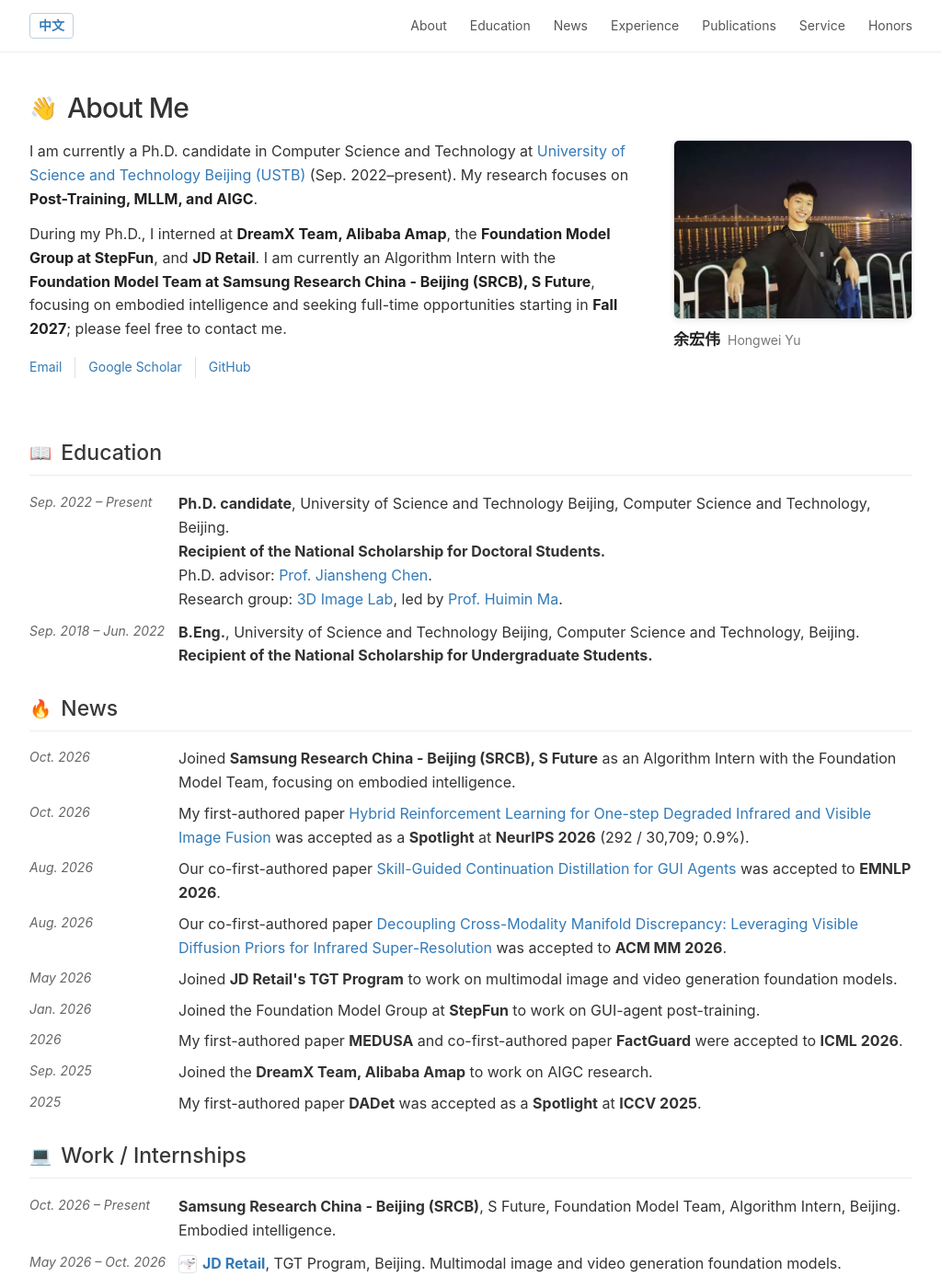
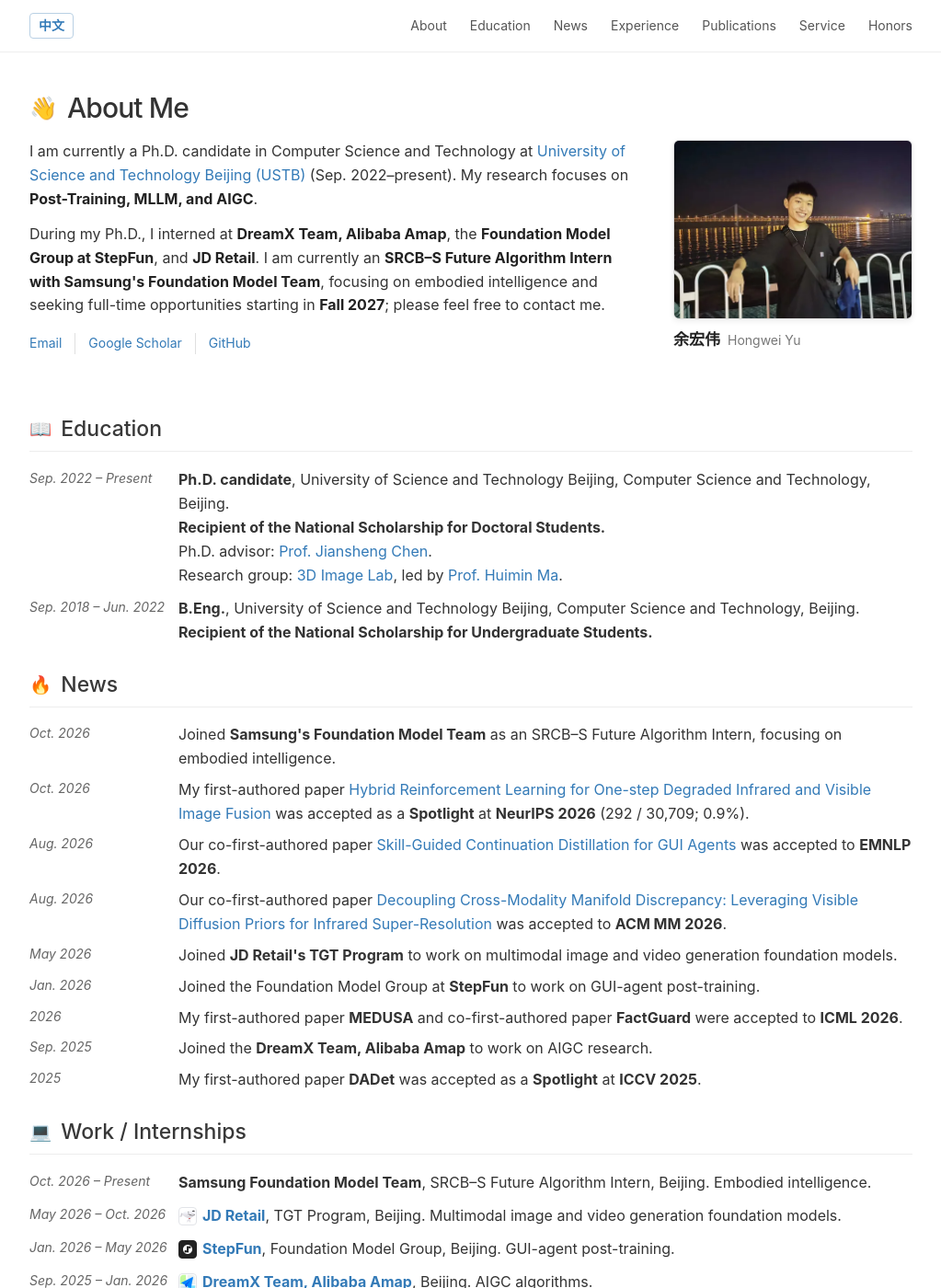
Before and after one commit to yuhongwei22/yuhongwei22.github.io, a Jekyll site: the page built from _pages/en.md, in a window 1280 px wide and 1400 px high. Shown: the whole window at 92% size, without its empty margins (128-1151 px from the left). Built offline with Jekyll 4.4.1, drawn with Linux system fonts in a browser that asks for light colours; a style sheet for code colours, icons or effects is not loaded.

Commit message:
Correct Samsung internship title

```diff
--- a/_pages/en.md
+++ b/_pages/en.md
@@ -17,7 +17,7 @@ redirect_from:
       <img class="academic-avatar" src="{{ site.baseurl }}/images/person.webp" alt="Hongwei Yu" width="260" height="195" decoding="async">
       <span class="academic-profile__name"><strong>余宏伟</strong><span>Hongwei Yu</span></span>
     </span>I am currently a Ph.D. candidate in Computer Science and Technology at <a href="https://www.ustb.edu.cn/">University of Science and Technology Beijing (USTB)</a> (Sep. 2022–present). My research focuses on <strong>Post-Training, MLLM, and AIGC</strong>.</p>
-    <p>During my Ph.D., I interned at <strong>DreamX Team, Alibaba Amap</strong>, the <strong>Foundation Model Group at StepFun</strong>, and <strong>JD Retail</strong>. I am currently an Algorithm Intern with the <strong>Foundation Model Team at Samsung Research China - Beijing (SRCB), S Future</strong>, focusing on embodied intelligence and seeking full-time opportunities starting in <strong>Fall 2027</strong>; please feel free to contact me.</p>
+    <p>During my Ph.D., I interned at <strong>DreamX Team, Alibaba Amap</strong>, the <strong>Foundation Model Group at StepFun</strong>, and <strong>JD Retail</strong>. I am currently an <strong>SRCB–S Future Algorithm Intern with Samsung's Foundation Model Team</strong>, focusing on embodied intelligence and seeking full-time opportunities starting in <strong>Fall 2027</strong>; please feel free to contact me.</p>
     <p class="academic-links"><a href="mailto:yuhongwei22@xs.ustb.edu.cn">Email</a><a href="https://scholar.google.com/citations?hl=zh-CN&amp;user=cDidt64AAAAJ">Google Scholar</a><a href="https://github.com/yuhongwei22">GitHub</a></p>
   </div>
 </section>
@@ -33,7 +33,7 @@ redirect_from:
 <section class="academic-section" id="news">
   <h2><span class="academic-heading-icon" aria-hidden="true">🔥</span> News</h2>
   <ul class="academic-list academic-list--news">
-    <li><time>Oct. 2026</time><span>Joined <strong>Samsung Research China - Beijing (SRCB), S Future</strong> as an Algorithm Intern with the Foundation Model Team, focusing on embodied intelligence.</span></li>
+    <li><time>Oct. 2026</time><span>Joined <strong>Samsung's Foundation Model Team</strong> as an SRCB–S Future Algorithm Intern, focusing on embodied intelligence.</span></li>
     <li><time>Oct. 2026</time><span>My first-authored paper <a href="https://neurips.cc/virtual/2026/poster/148710">Hybrid Reinforcement Learning for One-step Degraded Infrared and Visible Image Fusion</a> was accepted as a <strong>Spotlight</strong> at <strong>NeurIPS 2026</strong> (292 / 30,709; 0.9%).</span></li>
     <li><time>Aug. 2026</time><span>Our co-first-authored paper <a href="https://arxiv.org/abs/2606.18890">Skill-Guided Continuation Distillation for GUI Agents</a> was accepted to <strong>EMNLP 2026</strong>.</span></li>
     <li><time>Aug. 2026</time><span>Our co-first-authored paper <a href="https://arxiv.org/abs/2607.21174">Decoupling Cross-Modality Manifold Discrepancy: Leveraging Visible Diffusion Priors for Infrared Super-Resolution</a> was accepted to <strong>ACM MM 2026</strong>.</span></li>
@@ -48,7 +48,7 @@ redirect_from:
 <section class="academic-section" id="experience">
   <h2><span class="academic-heading-icon" aria-hidden="true">💻</span> Work / Internships</h2>
   <ul class="academic-list">
-    <li><time>Oct. 2026 – Present</time><span><strong>Samsung Research China - Beijing (SRCB)</strong>, S Future, Foundation Model Team, Algorithm Intern, Beijing. Embodied intelligence.</span></li>
+    <li><time>Oct. 2026 – Present</time><span><strong>Samsung Foundation Model Team</strong>, SRCB–S Future Algorithm Intern, Beijing. Embodied intelligence.</span></li>
     <li><time>May 2026 – Oct. 2026</time><span><img class="academic-company-logo" src="{{ site.baseurl }}/images/companies/jd-joy.png" alt="JD" loading="lazy"><a href="https://www.jd.com/"><strong>JD Retail</strong></a>, TGT Program, Beijing. Multimodal image and video generation foundation models.</span></li>
     <li><time>Jan. 2026 – May 2026</time><span><img class="academic-company-logo academic-company-logo--dark" src="{{ site.baseurl }}/images/companies/stepfun.svg" alt="StepFun" loading="lazy"><a href="https://www.stepfun.com/"><strong>StepFun</strong></a>, Foundation Model Group, Beijing. GUI-agent post-training.</span></li>
     <li><time>Sep. 2025 – Jan. 2026</time><span><img class="academic-company-logo" src="{{ site.baseurl }}/images/companies/amap.png" alt="DreamX Team" loading="lazy"><a href="https://github.com/AMAP-ML"><strong>DreamX Team, Alibaba Amap</strong></a>, Beijing. AIGC algorithms.</span></li>
```
Also changed, not shown: _pages/about.md (+3 -3 lines).
